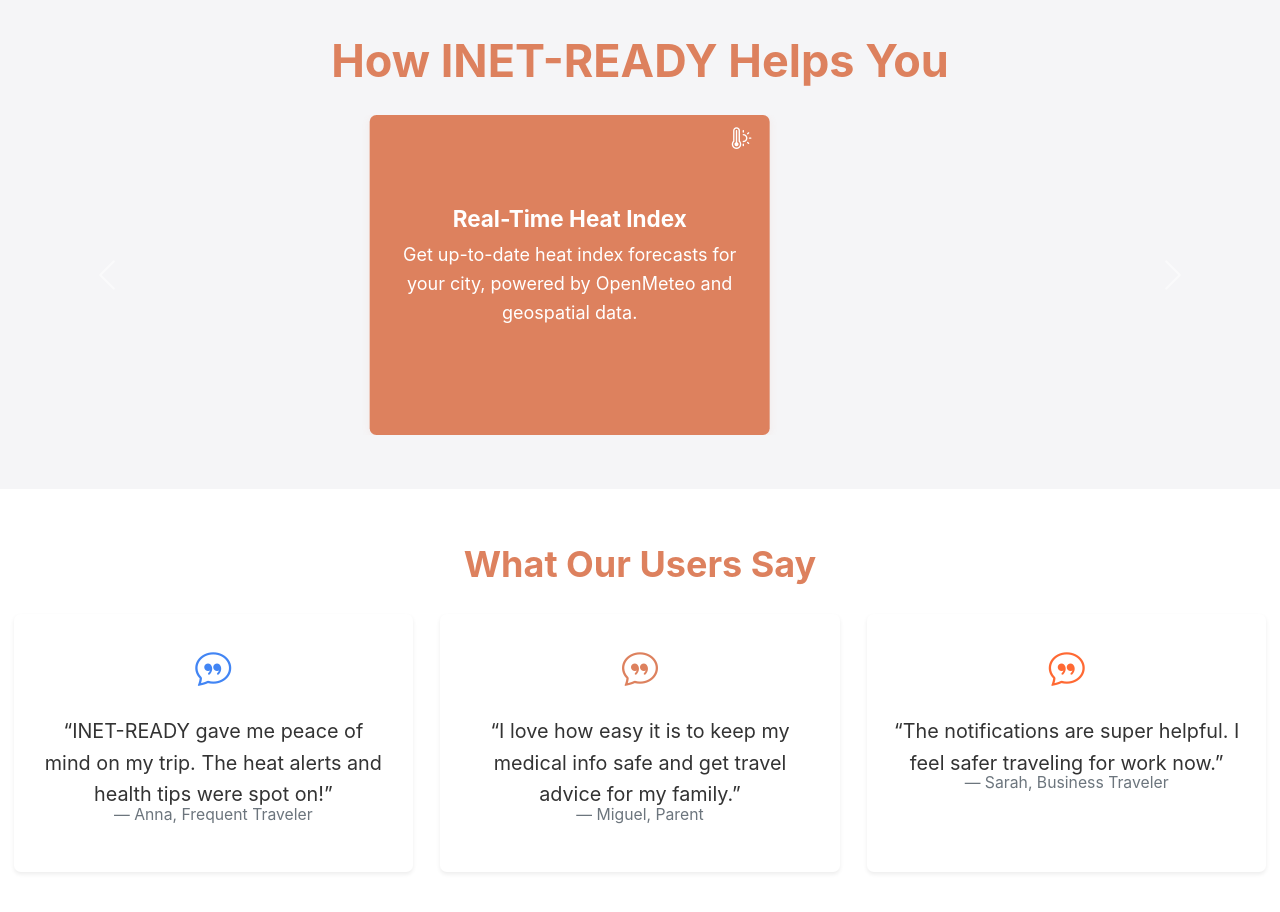
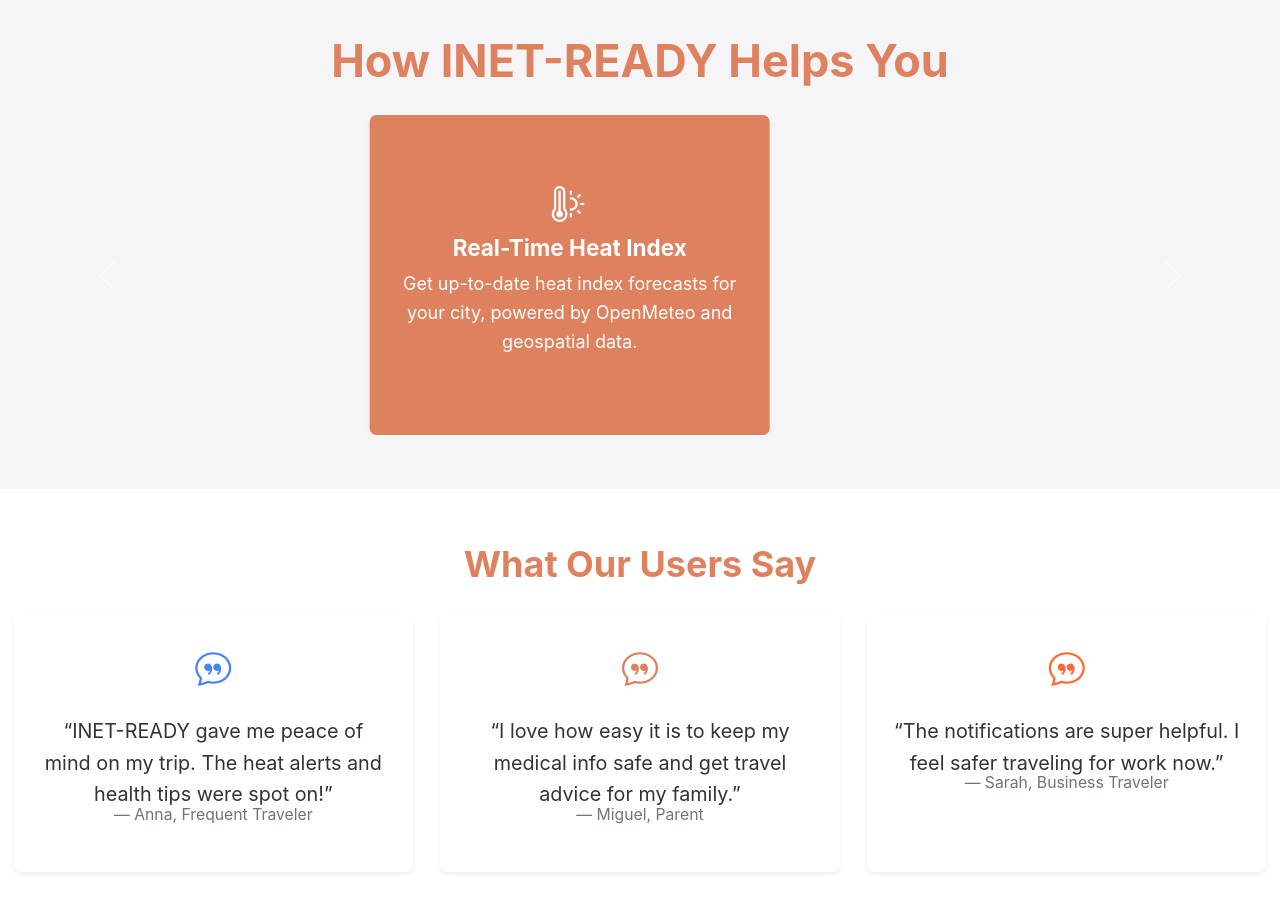
Before and after one commit to bpmiranda3099/INET-READY, a SvelteKit app: page / in a window 1280 px wide. Shown: the part 860-1772 px from the top of the page. Built offline with nearby package versions, Linux system fonts and the light colour scheme; no server answers.

Commit message:
fix: Update feature icon styles for improved visibility and aesthetics

```diff
--- a/src/routes/+page.svelte
+++ b/src/routes/+page.svelte
@@ -436,29 +436,6 @@ function toggleNavbar() {
   .feature-card p {
 	color: #fff !important;
   }
-  .feature-icon-topright {
-	position: absolute;
-	top: 0.7rem;
-	right: 0.9rem;
-	font-size: 1.1rem;
-	color: #ffb899;
-	background: none;
-	border-radius: 0;
-	padding: 0;
-	box-shadow: none;
-	z-index: 2;
-	display: flex;
-	align-items: center;
-	justify-content: center;
-  }
-  .feature-icon-topright i {
-  color: #fff;
-	font-size: 1.1em;
-	margin: 0;
-	padding: 0;
-	line-height: 1;
-	vertical-align: middle;
-  }
 .tech-logo {
   height: 60px;
   width: auto;
@@ -467,4 +444,8 @@ function toggleNavbar() {
 .white-logo {
   filter: brightness(0) invert(1) !important;
 }
+.feature-icon-topright{
+	font-size: 2rem;
+	color: #fff;
+}
 </style>
```
